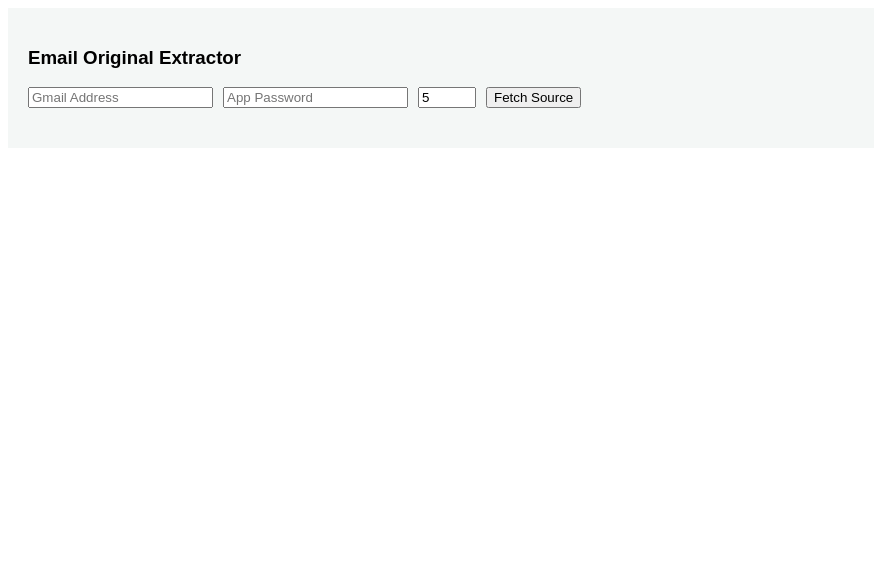
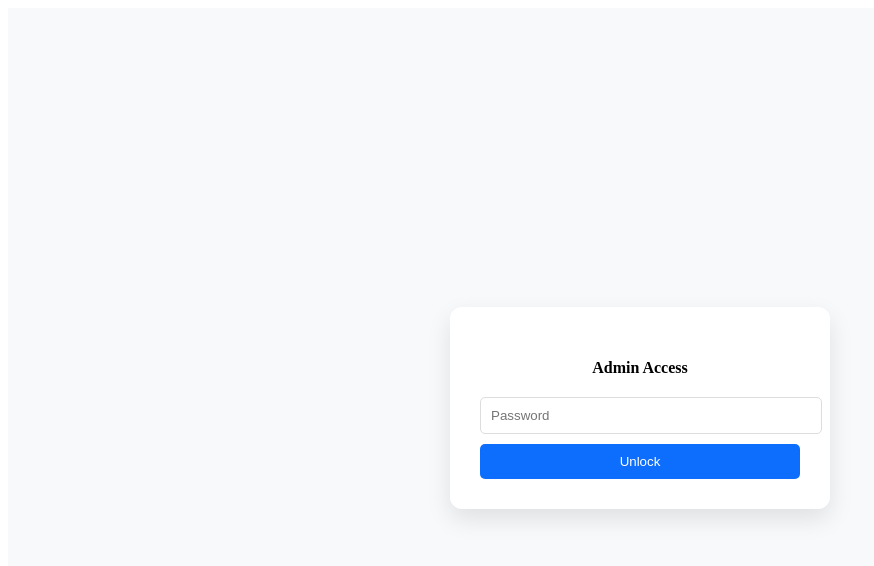
Before and after one commit to TopoIH/project, a Next.js app: page / in a window 1280 px wide. Shown: the top 566 px of the page, without its empty margins (0-874 px from the left). Built offline with nearby package versions, Linux system fonts and the light colour scheme.

Commit message:
Update page.js

```diff
--- a/app/page.js
+++ b/app/page.js
@@ -3,37 +3,83 @@ import { useState } from 'react';
 import { fetchEmails } from './actions';
 
 export default function EmailExtractor() {
+    const [isLoggedIn, setIsLoggedIn] = useState(false);
     const [emails, setEmails] = useState([]);
     const [loading, setLoading] = useState(false);
 
+    // 1. Password Lock (Replaces your PHP session check)
+    if (!isLoggedIn) {
+        return (
+            <div style={{ display: 'flex', justifyContent: 'center', alignItems: 'center', height: '100vh', backgroundColor: '#f8f9fa' }}>
+                <div style={{ background: 'white', padding: '30px', borderRadius: '12px', boxShadow: '0 10px 25px rgba(0,0,0,0.1)', width: '320px' }}>
+                    <h4 style={{ textAlign: 'center', marginBottom: '20px' }}>Admin Access</h4>
+                    <input
+                        type="password"
+                        placeholder="Password"
+                        onKeyDown={(e) => e.key === 'Enter' && e.target.value === 'CMH14' && setIsLoggedIn(true)}
+                        style={{ width: '100%', padding: '10px', marginBottom: '10px', borderRadius: '5px', border: '1px solid #ddd' }}
+                    />
+                    <button
+                        onClick={(e) => {
+                            const val = e.target.previousSibling.value;
+                            if(val === 'CMH14') setIsLoggedIn(true);
+                            else alert('Wrong Password');
+                        }}
+                        style={{ width: '100%', padding: '10px', backgroundColor: '#0d6efd', color: 'white', border: 'none', borderRadius: '5px' }}
+                    >Unlock</button>
+                </div>
+            </div>
+        );
+    }
+
+    // 2. Main Extractor UI
     async function handleAction(formData) {
         setLoading(true);
         try {
             const data = await fetchEmails(formData);
             setEmails(data);
         } catch (err) {
-            alert("Login Failed: " + err.message);
+            alert("Connection Failed: " + err.message);
         }
         setLoading(false);
     }
 
     return (
-        <div style={{ padding: '20px', fontFamily: 'sans-serif', backgroundColor: '#f4f7f6' }}>
-            <h3>Email Original Extractor</h3>
-            <form action={handleAction} style={{ marginBottom: '20px', display: 'flex', gap: '10px' }}>
-                <input name="email" type="email" placeholder="Gmail Address" required />
-                <input name="password" type="password" placeholder="App Password" required />
-                <input name="count" type="number" defaultValue="5" style={{ width: '50px' }} />
-                <button type="submit" disabled={loading}>
-                    {loading ? 'Fetching...' : 'Fetch Source'}
+        <div style={{ padding: '20px', maxWidth: '1200px', margin: '0 auto', fontFamily: 'sans-serif' }}>
+            <div style={{ display: 'flex', justifyContent: 'space-between', marginBottom: '20px' }}>
+                <h5 style={{ color: '#6c757d' }}>Email Original Extractor</h5>
+                <button onClick={() => setIsLoggedIn(false)} style={{ color: 'red', background: 'none', border: 'none', cursor: 'pointer' }}>Logout</button>
+            </div>
+
+            <form action={handleAction} style={{ backgroundColor: 'white', padding: '20px', borderRadius: '8px', boxShadow: '0 2px 8px rgba(0,0,0,0.05)', display: 'flex', gap: '10px', flexWrap: 'wrap', alignItems: 'flex-end', marginBottom: '20px' }}>
+                <div>
+                    <label style={{ display: 'block', fontSize: '12px', fontWeight: 'bold' }}>Gmail Address:</label>
+                    <input name="email" type="email" required style={{ padding: '5px', border: '1px solid #ddd' }} />
+                </div>
+                <div>
+                    <label style={{ display: 'block', fontSize: '12px', fontWeight: 'bold' }}>App Password:</label>
+                    <input name="password" type="password" required style={{ padding: '5px', border: '1px solid #ddd' }} />
+                </div>
+                <div style={{ width: '60px' }}>
+                    <label style={{ display: 'block', fontSize: '12px', fontWeight: 'bold' }}>Start:</label>
+                    <input name="start" type="number" defaultValue="1" style={{ width: '100%', padding: '5px', border: '1px solid #ddd' }} />
+                </div>
+                <div style={{ width: '60px' }}>
+                    <label style={{ display: 'block', fontSize: '12px', fontWeight: 'bold' }}>Get:</label>
+                    <input name="count" type="number" defaultValue="5" style={{ width: '100%', padding: '5px', border: '1px solid #ddd' }} />
+                </div>
+                <button type="submit" disabled={loading} style={{ backgroundColor: '#2c5e8c', color: 'white', border: 'none', padding: '8px 20px', borderRadius: '4px', flexGrow: 1 }}>
+                    {loading ? 'Fetching...' : 'Fetch Original Source'}
                 </button>
             </form>
 
-            {emails.map((msg, i) => (
-                <div key={i} style={{ background: 'white', padding: '15px', borderRadius: '8px', marginBottom: '10px', boxShadow: '0 2px 5px rgba(0,0,0,0.1)' }}>
-                    <strong>{msg.from}</strong> <br/>
-                    <small>{msg.subject} - {msg.date}</small>
-                    <pre style={{ background: '#1e1e1e', color: '#d4d4d4', padding: '10px', overflow: 'auto', maxHeight: '200px', fontSize: '11px', marginTop: '10px' }}>
+            {emails.map((msg) => (
+                <div key={msg.id} style={{ backgroundColor: 'white', borderRadius: '8px', padding: '15px', marginBottom: '15px', border: '1px solid #eee' }}>
+                    <div style={{ marginBottom: '10px' }}>
+                        <strong>{msg.from}</strong> <br/>
+                        <span style={{ fontSize: '13px', color: '#666' }}>{msg.subject}</span>
+                    </div>
+                    <pre style={{ backgroundColor: '#1e1e1e', color: '#d4d4d4', padding: '15px', borderRadius: '5px', fontSize: '11px', overflowX: 'auto', whiteSpace: 'pre-wrap' }}>
                         {msg.source}
                     </pre>
                 </div>
```
